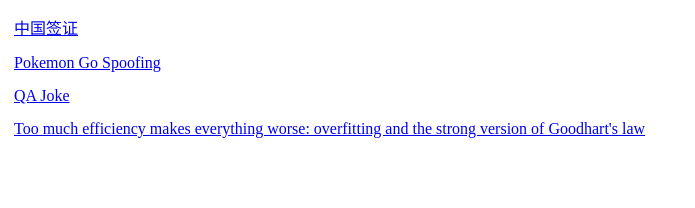
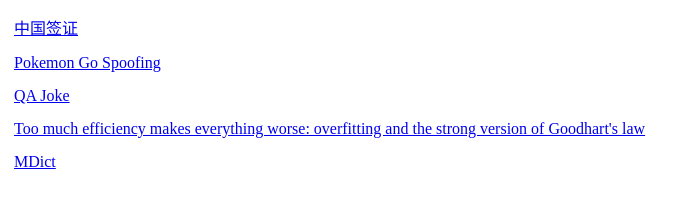
Before and after one commit to g607/g607.github.io, a plain HTML site: page index.html in a window 1280 px wide. Shown: the whole page, without its empty margins (0-695 px from the left). Drawn offline with Linux system fonts and the light colour scheme.

Commit message:
Update index.html

```diff
--- a/index.html
+++ b/index.html
@@ -16,5 +16,6 @@
     <a href="./notes/pokemon_go_spoofing.html">Pokemon Go Spoofing</a>
     <a href="./notes/qa_joke.html">QA Joke</a>
     <a href="./notes/strong_goodhart.html">Too much efficiency makes everything worse: overfitting and the strong version of Goodhart's law</a>
+    <a href="./notes/mdict.md">MDict</a>
   </body>
 </html>
```
